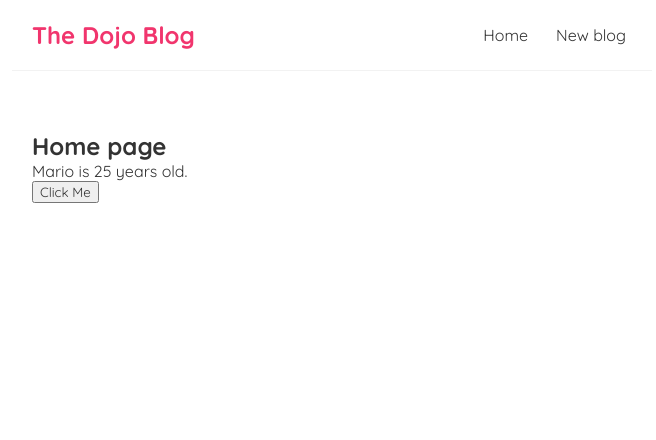
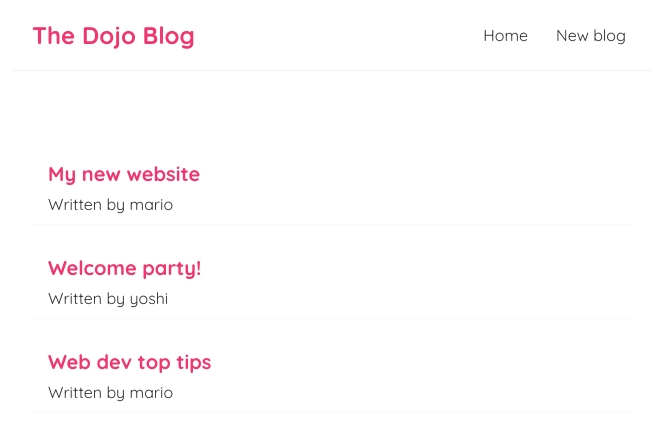
Before and after one commit to Kabuki-edwin/dojo-blog, a React (Create React App) app: page / in a window 1280 px wide. Shown: the top 440 px of the page, without its empty margins (308-964 px from the left). Built offline with nearby package versions, Linux system fonts and the light colour scheme.

Commit message:
learnt how to output lists

```diff
--- a/src/home.js
+++ b/src/home.js
@@ -1,22 +1,20 @@
 import { useState } from "react";
 
 const Home = () => {
-    //let name = "Mario";
-const [name, setName] = useState('Mario')  ;
-const [age, setAge] = useState(25);
-
-    const handleClick = () => {
-       setName('Luigi');
-       setAge(30);
-    }
-
-
+    const [blogs, setBlogs] = useState([
+        { title: 'My new website', body: 'lorem ipsum...', author: 'mario', id: 1 },
+        { title: 'Welcome party!', body: 'lorem ipsum...', author: 'yoshi', id: 2 },
+        { title: 'Web dev top tips', body: 'lorem ipsum...', author: 'mario', id: 3 }
+      ]);
 
     return (
         <div className="home">
-            <h2>Home page</h2>
-            <p>{name} is {age} years old.</p>
-            <button onClick={handleClick}>Click Me</button>
+           {blogs.map((blog) => (
+            <div className="blog-preview" key={blog.id}>
+                <h2>{blog.title }</h2>
+                <p>Written by {blog.author}</p>
+            </div>
+           ))}
         </div>
     );
 }
--- a/src/index.css
+++ b/src/index.css
@@ -33,3 +33,18 @@
   margin: 40px auto;
   padding: 20px;
 }
+
+/* blog previews / list */
+.blog-preview {
+  padding: 10px 16px;
+  margin: 20px 0;
+  border-bottom: 1px solid #fafafa;
+}
+.blog-preview:hover {
+  box-shadow: 1px 3px 5px rgba(0,0,0,0.1);
+}
+.blog-preview h2 {
+  font-size: 20px;
+  color: #f1356d;
+  margin-bottom: 8px;
+}
```
